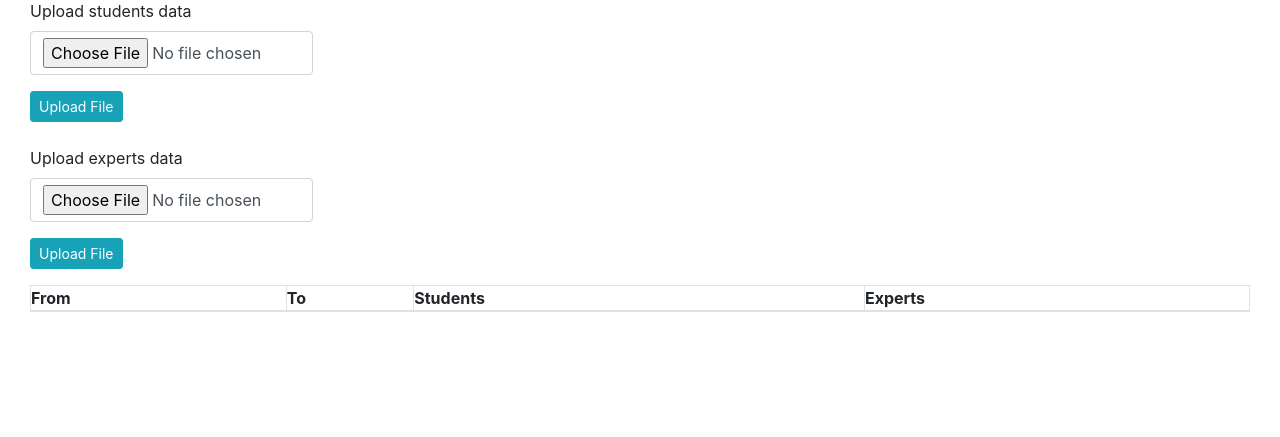
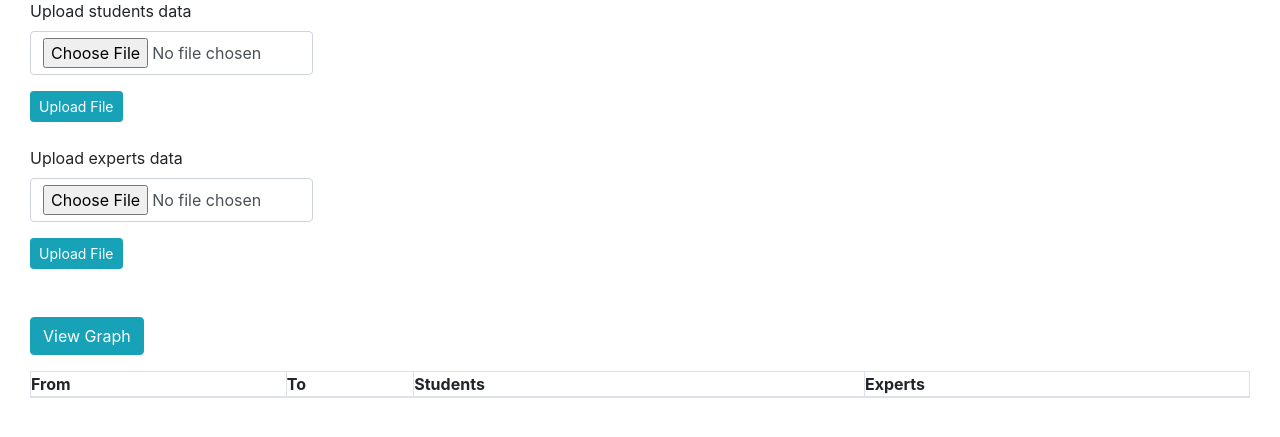
Before and after one commit to mrh-jishan/fcm-students-ui, a Flask app: page /index in a window 1280 px wide. Shown: the part 234-671 px from the top of the page. Run offline with Flask 2, Linux system fonts and the light colour scheme; lists and menus that the app fills with data are empty; some libraries are stand-ins or nearby versions.

Commit message:
add hyperlink

```diff
--- a/templates/graph.html
+++ b/templates/graph.html
@@ -141,6 +141,8 @@
         </select>
     </div>
 
+    <a class="btn btn-info mt-5" href="index">Go Back</a>
+
 
     <script type="application/javascript">
         fetch('/students-data').then(function (res) {
--- a/templates/index.html
+++ b/templates/index.html
@@ -121,6 +121,7 @@
                                 <!-- <button class="btn btn-secondary btn-sm" id="view_experts">Viw Experts Data</button> -->
                             </div>
                         </form>
+                        <a class="btn btn-info mt-5" href="graph">View Graph</a>
                     </div>
 
                 </div>
```
